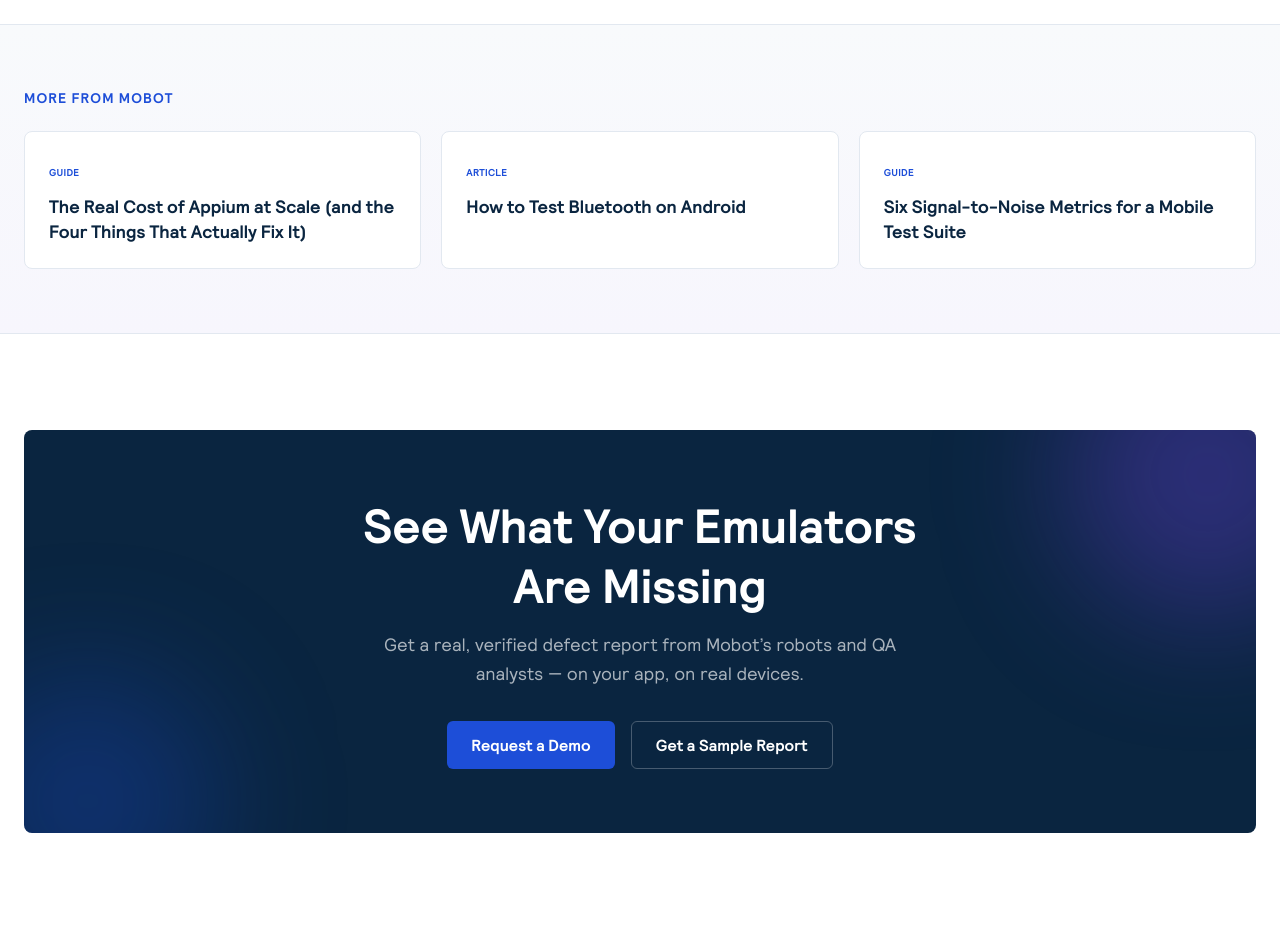
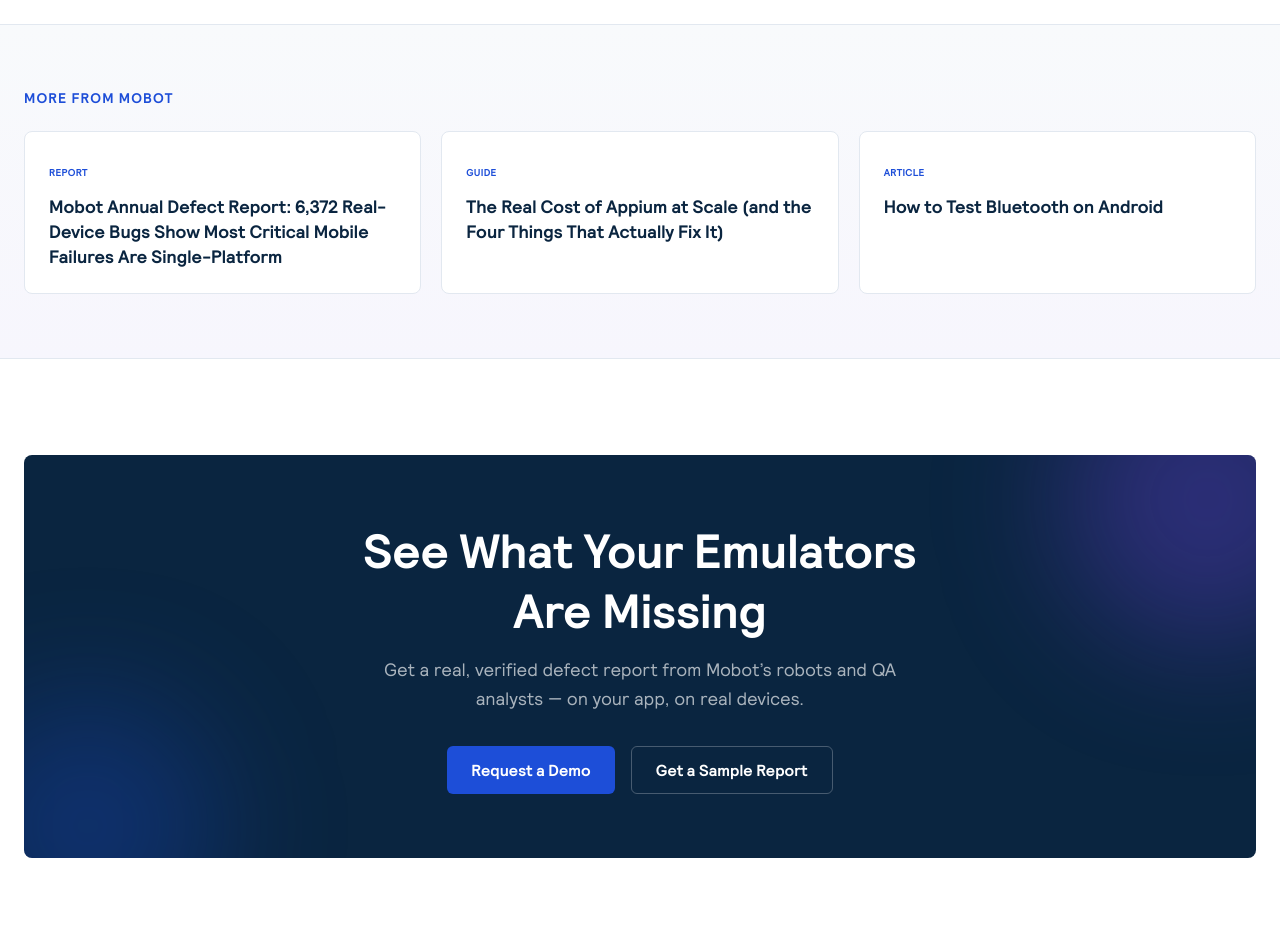
Before and after one commit to csword-csword/Mobot, a Next.js app: page /resources/blog/ai-ships-code-who-tests-the-phone in a window 1280 px wide. Shown: the part 2460-3388 px from the top of the page. Built offline with nearby package versions, Linux system fonts and the light colour scheme; no server answers.

Commit message:
Publish ADR blog cut on live (Charles OK Sep 23).
Replace teaser with locked cross-platform Annual Defect Report article
(slug mobot-annual-defect-report-2026); redirect prior blog slug; CTA to
gated /resources/annual-defect-report.

```diff
--- a/next.config.ts
+++ b/next.config.ts
@@ -48,6 +48,10 @@
     return [
       // Live Webflow /blog → Next /resources/blog (full CMS import Sep 22 2026)
       { source: "/blog", destination: "/resources/blog", permanent: true },
+      // ADR blog cut (Charles OK Sep 23 2026) — seed slug + Content preferred alias
+      { source: "/blog/mobot-annual-defect-report-2026", destination: "/resources/blog/mobot-annual-defect-report-2026", permanent: true },
+      { source: "/blog/annual-defect-report", destination: "/resources/blog/mobot-annual-defect-report-2026", permanent: true },
+      { source: "/resources/blog/annual-defect-report", destination: "/resources/blog/mobot-annual-defect-report-2026", permanent: true },
       ...blogSlugRedirects,
       // Missing live slugs (not in export) → hub, not a soft 404
       { source: "/blog/:path*", destination: "/resources/blog", permanent: true },
--- a/src/data/posts.ts
+++ b/src/data/posts.ts
@@ -252,20 +252,35 @@
     cta: { label: 'See how defect validation works', href: '/platform/defect-validation' },
   },
   {
-    slug: 'annual-defect-report',
-    title: 'Mobot Annual Defect Report: What Real Mobile Bugs Look Like',
+    slug: 'mobot-annual-defect-report-2026',
+    title:
+      'Mobot Annual Defect Report: 6,372 Real-Device Bugs Show Most Critical Mobile Failures Are Single-Platform',
     kind: 'report',
-    date: '2026-09-01',
-    readTime: '15 min',
-    tags: ['Research', 'Defect data', 'Industry benchmarks'],
+    date: '2026-09-23',
+    readTime: '8 min',
+    author: 'Charles Sword',
+    tags: ['Research', 'Defect data', 'Real devices', 'Cross-platform'],
     featured: true,
     summary:
-      'A year of Mobot testing produced 6,372 unique defects across 83 mobile apps in 11 industries. Five bug categories account for 57% of everything found — and every vertical has a signature bug that runs 1.4× to 3.8× above the cross-industry baseline.',
-    paragraphs: [
-      'Most industry reports survey teams about the bugs they think they have. This one counts the bugs Mobot’s robots actually found on real iOS and Android hardware between Q3 2025 and Q2 2026 — 6,372 unique defects across 83 apps in 11 industries, each reviewed by a QA analyst before it was counted.',
-      'Across every industry, five categories dominated: broken navigation, missing or blank content, login and authentication failures, payment issues, and crashes. Together they account for 57% of every defect surfaced. But the average hides where the real risk lives: a fintech team and a travel team are fighting different bugs, and each is over-exposed in a way general-purpose QA tools tend to miss.',
-      'Every one of the 11 verticals studied surfaced at least one meaningfully over-indexed bug category, from Social/Dating notifications at 3.8× the baseline to Travel/Outdoor location bugs at 3.7×. The full report breaks down category share by industry, deviation from the testing baseline, signature bugs sorted by uplift multiple, and whether defect classes favor one platform.',
-    ],
+      'Mobot analyzed 6,372 unique defects across a sampling of 83 customer apps. Five categories drove 57% of findings, and 83% of defects appeared on only one platform — evidence emulators alone cannot replace real-device proof.',
+    html: `
+      <p>Mobot’s Annual Defect Report analyzes 6,372 unique defects surfaced over twelve months of robot-powered testing on real iOS and Android devices across a sampling of 83 of our customers’ apps in 11 industries. The dataset covers 145,000+ automated test executions and 5.8 million QA actions from July 1, 2025 through June 30, 2026.</p>
+      <p>The story is cross-platform real-device quality. Emulators remain useful in the development loop. What they cannot replace is proving the release on the same glass, permissions, and networks your customers use.</p>
+
+      <h2>What the data shows</h2>
+      <p>Five categories — broken navigation, missing or blank content, login and authentication failures, payment issues, and crashes — accounted for 57% of every defect Mobot surfaced. Four of those (navigation, missing content, login, payment) alone covered about half of all findings.</p>
+      <p>Critically, 83% of defects appeared on only one of the platforms we tested; cross-platform bugs never exceeded 28% of any category. Native iOS and Android apps are often separate codebases, so a single-platform finding does not mean the same shared code failed everywhere — it means teams that thoroughly test one OS and spot-check the other systematically under-cover real-device risk.</p>
+      <p>Of 512 P0 defects in the sampling, crashes and freezes were 46%, login/auth 18%, signup/onboarding 9%, and payment/billing 5%. About a quarter of P0s were “front-door” failures — crash on launch, login that rejects valid credentials, or onboarding that never completes — often found in the first thirty seconds of a real-device run. 85% of P0s appeared on only one of the platforms we tested (48% iOS-only, 37% Android-only, 15% on both).</p>
+      <p>In fintech (13 customers, industry-level aggregation only), 1 in every 5 defects was a payment or billing issue — 239 confirmed payment defects, 2.5× the overall rate. These sit on the critical path of checkout and remittance flows; the report does not attribute individual customer outcomes.</p>
+      <p>Observed platform skews (not a single-cause claim): notification defects skewed iOS by 13 points; camera/photo upload skewed Android by 10 points; cart/checkout by 9 points. Android Play rating and vitals remain a useful secondary consumer-app signal — one proof point, not the thesis of the report.</p>
+
+      <blockquote>
+        <p>“Emulators remain useful in the development loop. What they cannot replace is proving the release on the same glass, permissions, and networks your customers use. This year’s data makes the cost of skipping that step concrete,” said Charles Sword, CEO of Mobot.</p>
+      </blockquote>
+
+      <h2>Get the report</h2>
+      <p>Read the full <a href="/resources/annual-defect-report">Annual Defect Report</a> (gated), or <a href="/schedule-demo">schedule a demo</a>.</p>
+    `,
     cta: { label: 'Download the full report', href: '/resources/annual-defect-report' },
   },
   {
```
